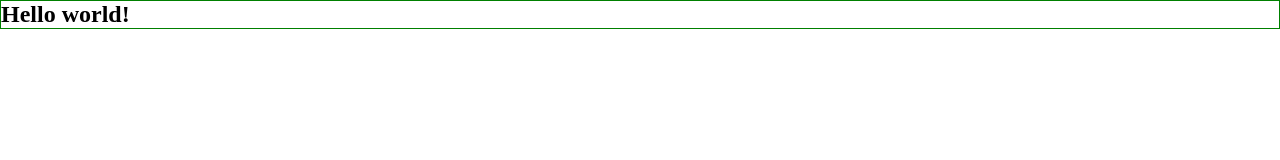
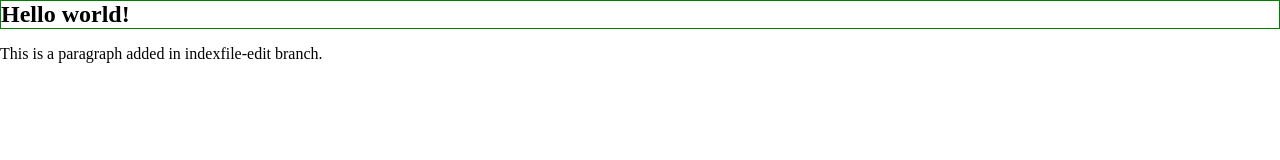
Before and after one commit to sohangurjar/Hello-world, a plain HTML site: page index.html in a window 1280 px wide. Drawn offline with Linux system fonts and the light colour scheme.

Commit message:
Update index.html
To see the difference between main branch and this another branch

```diff
--- a/index.html
+++ b/index.html
@@ -8,5 +8,6 @@
 
   <body style="margin: 0">
     <h2 style="border: 1px solid green; margin: 0">Hello world!</h2>
+    <p>This is a paragraph added in indexfile-edit branch.</p>
   </body>
 </html>
```
